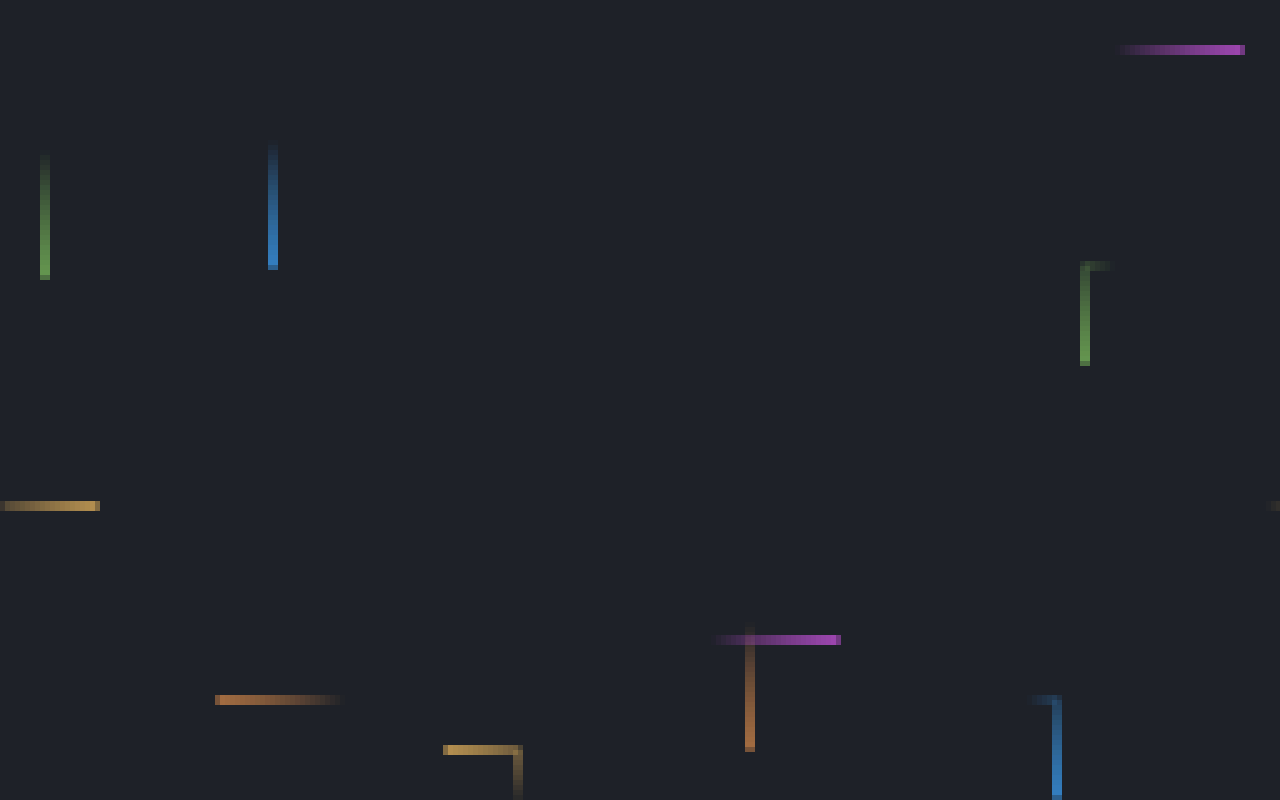
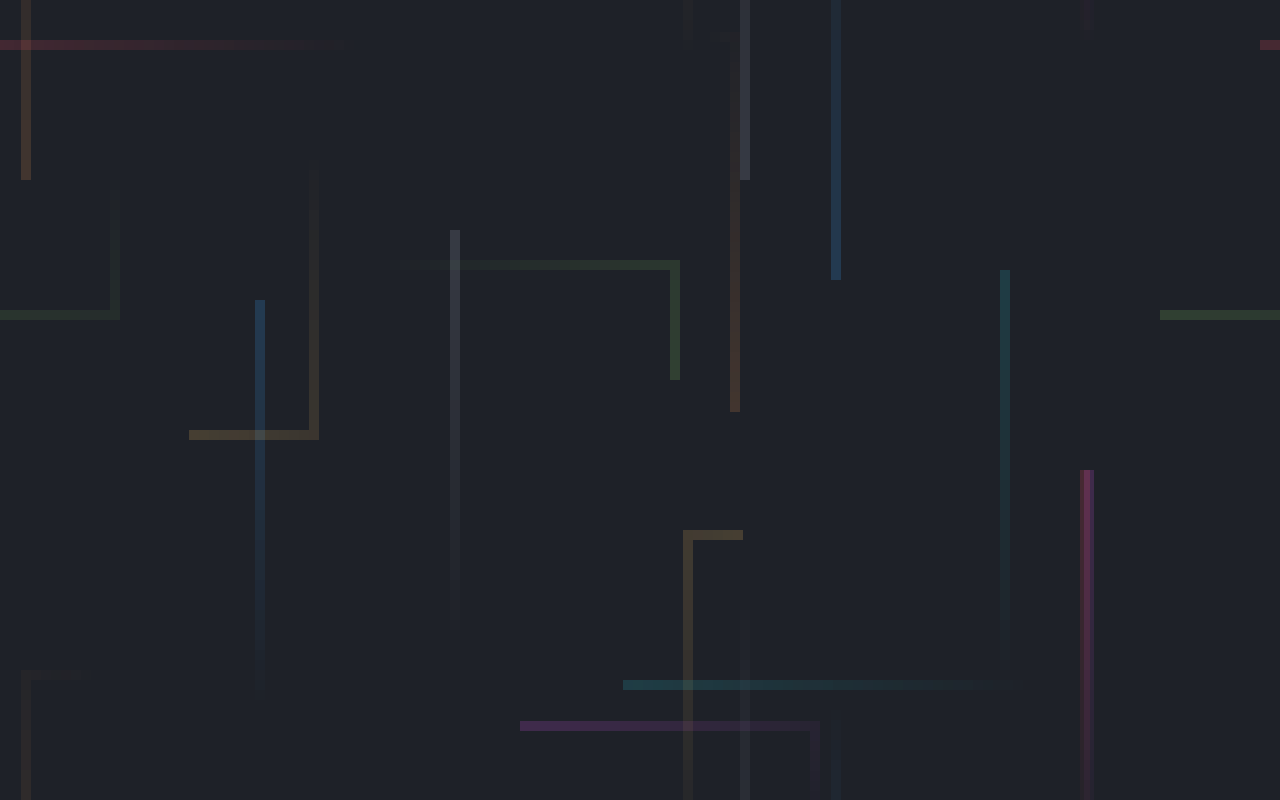
Before and after one commit to TrevorJamesH/mysite, a React (Create React App) app: page / in a window 1280 px wide. Built offline with nearby package versions, Linux system fonts and the light colour scheme.

Commit message:
framerate limit on useAnimation

```diff
--- a/src/App.tsx
+++ b/src/App.tsx
@@ -1,13 +1,23 @@
 import React from "react";
 import Background from "./Background";
-
+const spriteColors = [
+	"#7CBD5C",
+	"#CF864A",
+	"#C653DC",
+	"#E5B35D",
+	"#3B9EF2",
+	"#25ABB7",
+	"#E84A5F",
+	"#9AA0B3",
+];
 function App() {
 	return (
 		<Background
 			backgroundColor={"#1E2128"}
-			spriteColor={["#7CBD5C", "#CF864A", "#C653DC", "#E5B35D", "#3B9EF2"]}
+			spriteColor={spriteColors}
+			spriteCount={spriteColors.length * 2}
 			spriteSize={10}
-			speed={5}
+			speed={10}
 		/>
 	);
 }
--- a/src/Background.tsx
+++ b/src/Background.tsx
@@ -34,7 +34,7 @@ const Background = (props: IProps) => {
 			sprites.current = sprites.current.map((sprite) => move(sprite));
 			sprites.current.forEach((sprite) => drawSprite(ctx, sprite));
 		}
-	});
+	}, 60);
 
 	const { width, height } = useWindowSize();
 
@@ -80,7 +80,7 @@ function generateSprite({
 	const x = getRandomRange(0, window.innerWidth);
 	const y = getRandomRange(0, window.innerHeight);
 	const direction = directions[getRandomRange(0, directions.length - 1)];
-	const opacity = 0.5;
+	const opacity = 0.2;
 	return { coords: { x, y }, direction, color, speed, size, opacity };
 }
 
@@ -109,7 +109,7 @@ const turns: Record<Direction, Array<Direction>> = {
 };
 
 function maybeTurn(direction: Direction): Direction {
-	if (getRandomRange(0, 20) > 19) {
+	if (getRandomRange(0, 50) === 50) {
 		return turns[direction][getRandomRange(0, turns[direction].length - 1)];
 	}
 	return direction;
@@ -143,7 +143,7 @@ const movers: Record<Direction, Mover> = {
 	},
 };
 
-const shrinkRate = 0.2;
+const shrinkRate = 0.05;
 function updateTail(sprite: Sprite): Sprites {
 	const { tail = [], ...restOfSprite } = sprite;
 	const newTail = [restOfSprite].concat(tail).map((tailNode) => {
--- a/src/utility.ts
+++ b/src/utility.ts
@@ -1,4 +1,4 @@
-import { useEffect, useState, useRef } from "react";
+import { useEffect, useState, useRef, useMemo } from "react";
 
 /* ===utility functions=== */
 
@@ -8,17 +8,23 @@ export function getRandomRange(min: number, max: number): number {
 
 /* ===custom hooks=== */
 
-export function useAnimation(drawFrame: () => void) {
-	const requestRef = useRef(0);
+export function useAnimation(drawFrame: () => void, fps?: number) {
+	const request = useRef(0);
+	const lastRender = useRef(new Date().getTime());
+
+	const waitTime = useMemo(() => fps && 1000 / fps, [fps]);
 
 	function animate() {
-		drawFrame();
-		requestRef.current = requestAnimationFrame(animate);
+		if (!waitTime || new Date().getTime() - lastRender.current > waitTime) {
+			drawFrame();
+			lastRender.current = new Date().getTime();
+		}
+		request.current = requestAnimationFrame(animate);
 	}
 
 	useEffect(() => {
-		requestRef.current = requestAnimationFrame(animate);
-		return () => cancelAnimationFrame(requestRef.current);
+		request.current = requestAnimationFrame(animate);
+		return () => cancelAnimationFrame(request.current);
 	}, []);
 }
 
```
